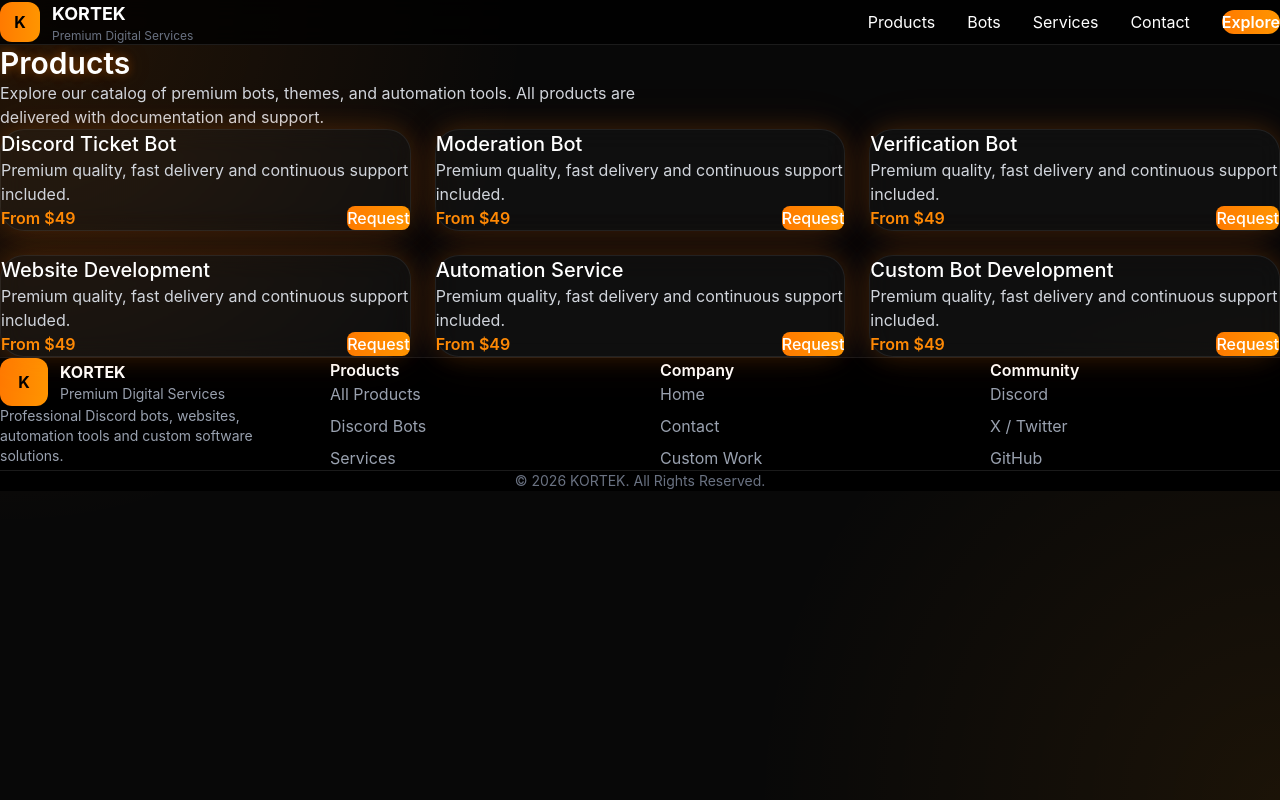
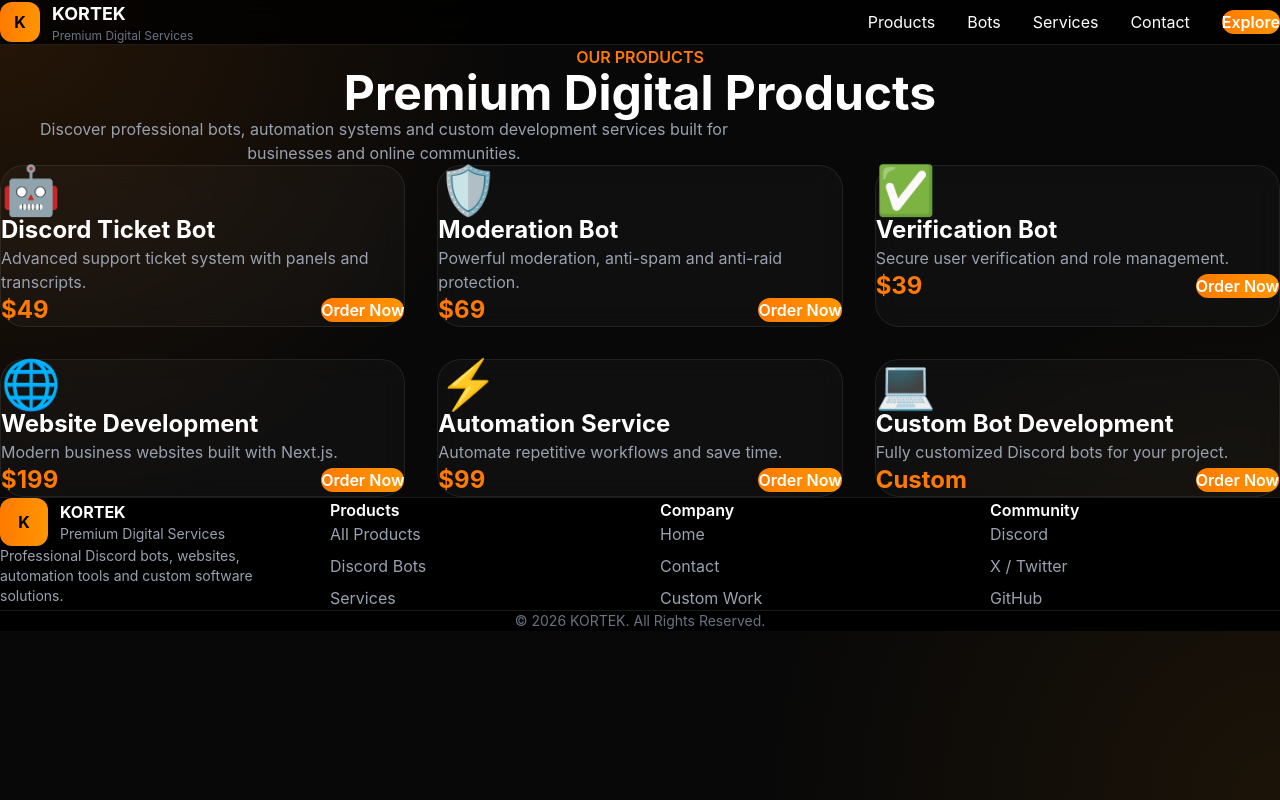
Before and after one commit to traxaloui-hue/kortek, a Next.js app: page /products in a window 1280 px wide. Built offline with nearby package versions, Linux system fonts and the light colour scheme.

Commit message:
Refactor ProductsPage to display product list

```diff
--- a/app/products/page.tsx
+++ b/app/products/page.tsx
@@ -1,22 +1,95 @@
-export default function ProductsPage(){
+import Link from 'next/link'
+
+export default function ProductsPage() {
+  const products = [
+    {
+      icon: '🤖',
+      title: 'Discord Ticket Bot',
+      price: '$49',
+      desc: 'Advanced support ticket system with panels and transcripts.'
+    },
+    {
+      icon: '🛡️',
+      title: 'Moderation Bot',
+      price: '$69',
+      desc: 'Powerful moderation, anti-spam and anti-raid protection.'
+    },
+    {
+      icon: '✅',
+      title: 'Verification Bot',
+      price: '$39',
+      desc: 'Secure user verification and role management.'
+    },
+    {
+      icon: '🌐',
+      title: 'Website Development',
+      price: '$199',
+      desc: 'Modern business websites built with Next.js.'
+    },
+    {
+      icon: '⚡',
+      title: 'Automation Service',
+      price: '$99',
+      desc: 'Automate repetitive workflows and save time.'
+    },
+    {
+      icon: '💻',
+      title: 'Custom Bot Development',
+      price: 'Custom',
+      desc: 'Fully customized Discord bots for your project.'
+    }
+  ]
+
   return (
-    <div className="py-12">
-      <h1 className="text-3xl font-semibold kortek-title">Products</h1>
-      <p className="mt-4 text-gray-300 max-w-2xl">Explore our catalog of premium bots, themes, and automation tools. All products are delivered with documentation and support.</p>
+    <section className="py-20">
+      <div className="text-center">
+        <span className="font-semibold text-[#ff7a00]">
+          OUR PRODUCTS
+        </span>
 
-      <div className="mt-8 grid grid-cols-1 sm:grid-cols-2 lg:grid-cols-3 gap-6">
-        {/* lightweight product cards */}
-        {["Discord Ticket Bot","Moderation Bot","Verification Bot","Website Development","Automation Service","Custom Bot Development"].map((p)=> (
-          <div key={p} className="card p-6 rounded-2xl glow">
-            <h3 className="text-xl font-medium">{p}</h3>
-            <p className="mt-2 text-gray-300">Premium quality, fast delivery and continuous support included.</p>
-            <div className="mt-4 flex items-center justify-between">
-              <div className="text-orange-400 font-semibold">From $49</div>
-              <a className="inline-flex items-center gap-2 px-4 py-2 rounded-lg bg-gradient-to-r from-[#ff7a00] to-[#ff9500] text-black font-medium" href="/contact">Request</a>
+        <h1 className="mt-3 text-5xl font-bold text-white">
+          Premium Digital Products
+        </h1>
+
+        <p className="mx-auto mt-5 max-w-3xl text-gray-400">
+          Discover professional bots, automation systems and custom
+          development services built for businesses and online communities.
+        </p>
+      </div>
+
+      <div className="mt-14 grid gap-8 md:grid-cols-2 lg:grid-cols-3">
+        {products.map((product) => (
+          <div
+            key={product.title}
+            className="card p-8"
+          >
+            <div className="mb-5 text-5xl">
+              {product.icon}
+            </div>
+
+            <h2 className="text-2xl font-bold text-white">
+              {product.title}
+            </h2>
+
+            <p className="mt-3 text-gray-400">
+              {product.desc}
+            </p>
+
+            <div className="mt-6 flex items-center justify-between">
+              <span className="text-2xl font-bold text-[#ff7a00]">
+                {product.price}
+              </span>
+
+              <Link
+                href="/contact"
+                className="rounded-xl bg-gradient-to-r from-[#ff7a00] to-[#ff9500] px-5 py-3 font-semibold text-black"
+              >
+                Order Now
+              </Link>
             </div>
           </div>
         ))}
       </div>
-    </div>
+    </section>
   )
 }
```
